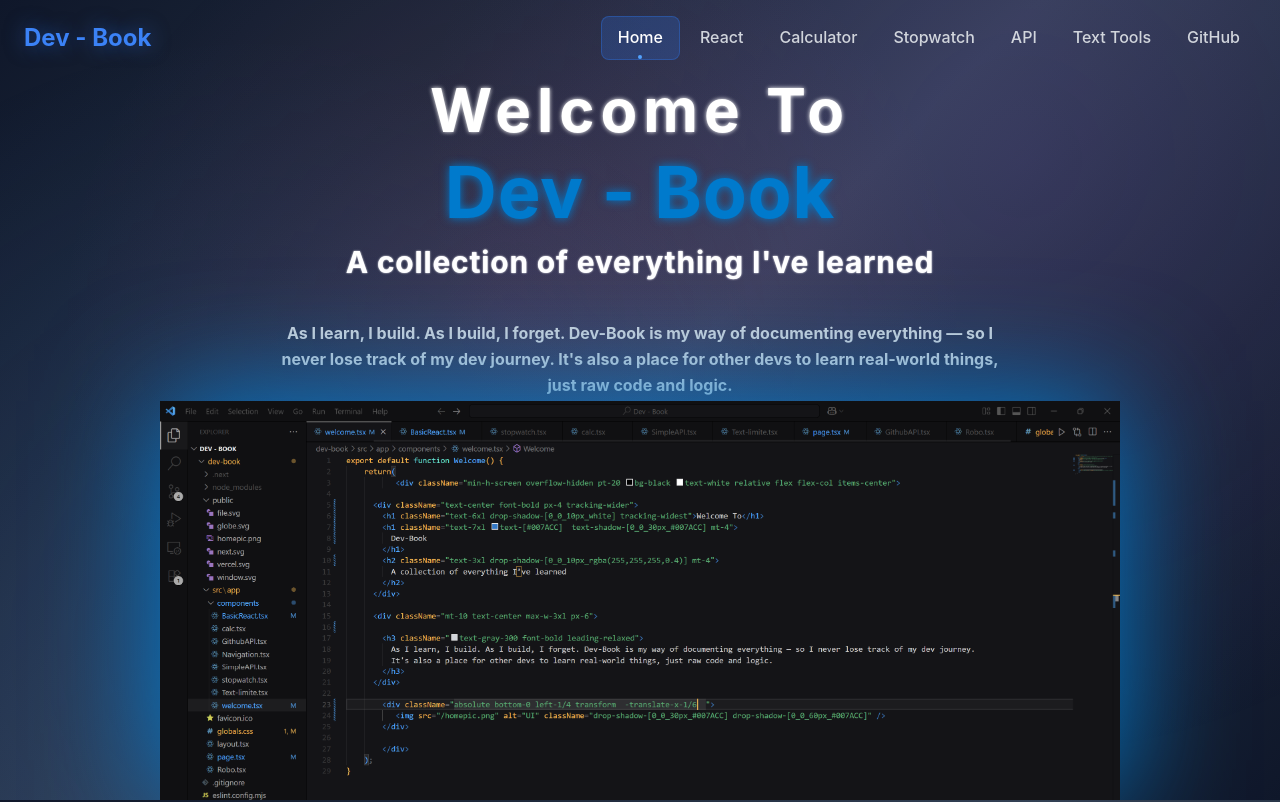
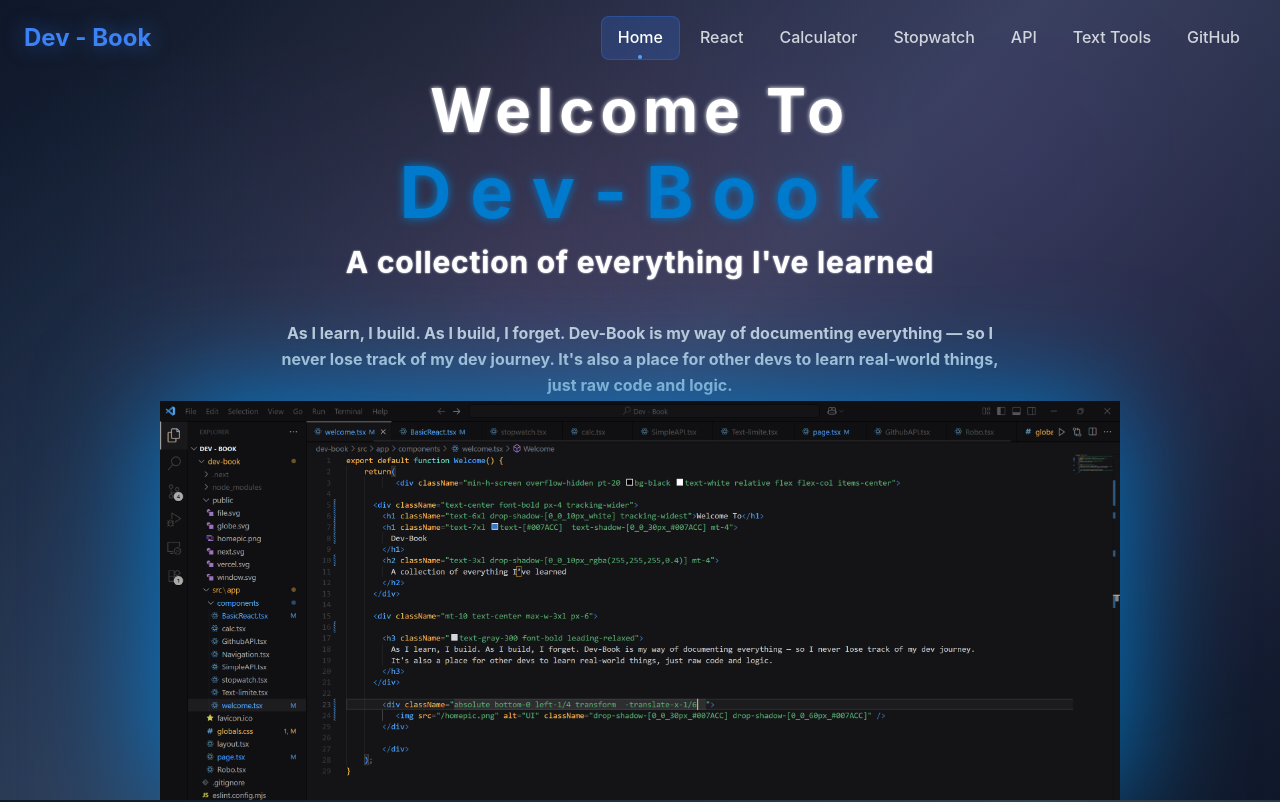
Before and after one commit to therealgone/Dev-Book, a Next.js app: page / in a window 1280 px wide. Shown: the top 802 px of the page. Built offline with nearby package versions, Linux system fonts and the light colour scheme.

Commit message:
Fix font

```diff
--- a/src/app/components/welcome.tsx
+++ b/src/app/components/welcome.tsx
@@ -26,7 +26,7 @@
 
             {/* Main Brand Name with Blue Glow Effect */}
             <h1 className="text-7xl text-[#007ACC] text-shadow-[0_0_10px_#007ACC] mt-4">
-              Dev - Book
+              D e v - B o o k
             </h1>
 
             {/* Subtitle with Subtle Glow */}
```
